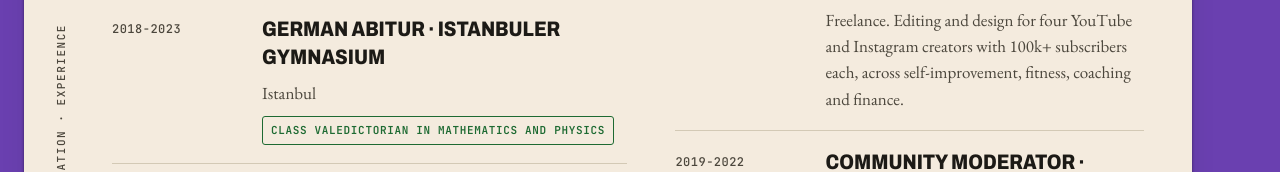
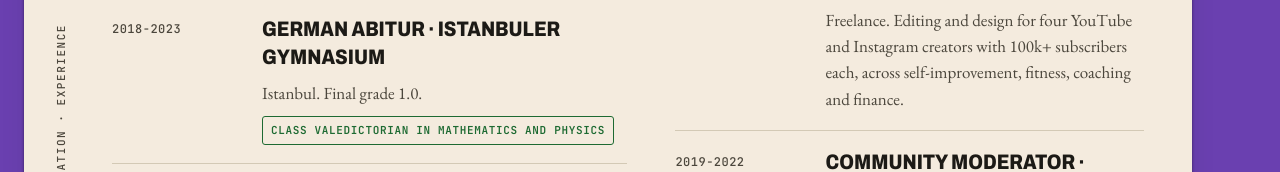
Before and after one commit to halilemreisik/halilemreisik.github.io, a plain HTML site: page index.html in a window 1280 px wide. Shown: the part 5723-5895 px from the top of the page. Drawn offline with Linux system fonts and the light colour scheme.

Commit message:
Set Abitur final grade to 1.0
Co-Authored-By: Claude Fable 5.2 <noreply@anthropic.com>
Claude-Session: https://claude.ai/code/session_01Tfe5UZgpEaPkQCbFcgFzCS

```diff
--- a/index.html
+++ b/index.html
@@ -417,7 +417,7 @@ document.documentElement.dataset.lang=l;document.documentElement.lang=l})();
           </tr>
           <tr>
             <td class="mono">2018-2023</td>
-            <td><b><span lang="tr">Alman Abitur'u</span><span lang="en">German Abitur</span><span lang="de">Deutsches Abitur</span> · <span lang="en" class="k">Istanbuler Gymnasium</span></b><p><span lang="tr">İstanbul</span><span lang="en">Istanbul</span><span lang="de">Istanbul</span></p><span class="badge badge-ok"><span lang="tr">Matematik ve fizikte okul birincisi</span><span lang="en">Class valedictorian in mathematics and physics</span><span lang="de">Jahrgangsbester in Mathematik und Physik</span></span></td>
+            <td><b><span lang="tr">Alman Abitur'u</span><span lang="en">German Abitur</span><span lang="de">Deutsches Abitur</span> · <span lang="en" class="k">Istanbuler Gymnasium</span></b><p><span lang="tr">İstanbul. Mezuniyet notu 1,0.</span><span lang="en">Istanbul. Final grade 1.0.</span><span lang="de">Istanbul. Abschlussnote 1,0.</span></p><span class="badge badge-ok"><span lang="tr">Matematik ve fizikte okul birincisi</span><span lang="en">Class valedictorian in mathematics and physics</span><span lang="de">Jahrgangsbester in Mathematik und Physik</span></span></td>
           </tr>
           <tr>
             <td class="mono">2018-2023</td>
```
